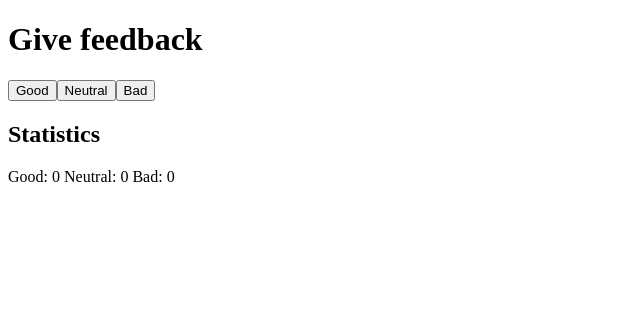
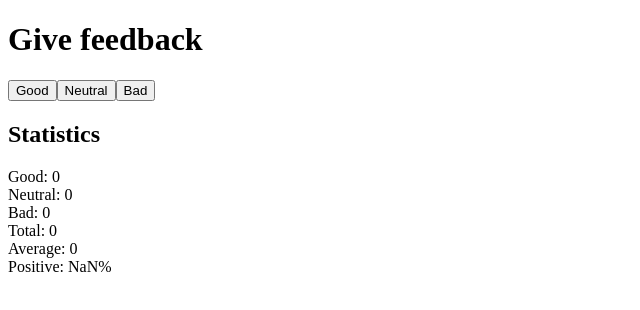
Before and after one commit to Yasminmikaela/FullStack-HY, a React (Vite) app in the folder Osa1/: page / in a window 1280 px wide. Shown: the top 310 px of the page, without its empty margins (0-640 px from the left). Built offline with nearby package versions, Linux system fonts and the light colour scheme.

Commit message:
1.7: tehtävän palautus

```diff
--- a/Osa1/src/App.jsx
+++ b/Osa1/src/App.jsx
@@ -6,13 +6,18 @@ import { useState } from 'react'
   </button>
 )*/
 
+
+
 const App = () => {
   // tallenna napit omaan tilaansa
   const [good, setGood] = useState(0)
   const [neutral, setNeutral] = useState(0)
   const [bad, setBad] = useState(0)
-
-
+  // const [allClicks, setAll] = useState([])
+  // const [total, setTotal] = useState(0)
+  const total = good + neutral + bad
+  const average = total === 0 ? 0 : (good - bad) / total
+  const percentage = good / total * 100
 
   return (
     <div>
@@ -27,7 +32,12 @@ const App = () => {
         Bad
       </button>
       <h2>Statistics</h2>
-        Good: {good} Neutral: {neutral} Bad: {bad}
+        Good: {good} <br />
+        Neutral: {neutral} <br />
+        Bad: {bad} <br />
+        Total: {total} <br />
+        Average: {average} <br />
+        Positive: {percentage.toFixed(1) + "%"}
     </div>
   )
 }
```
